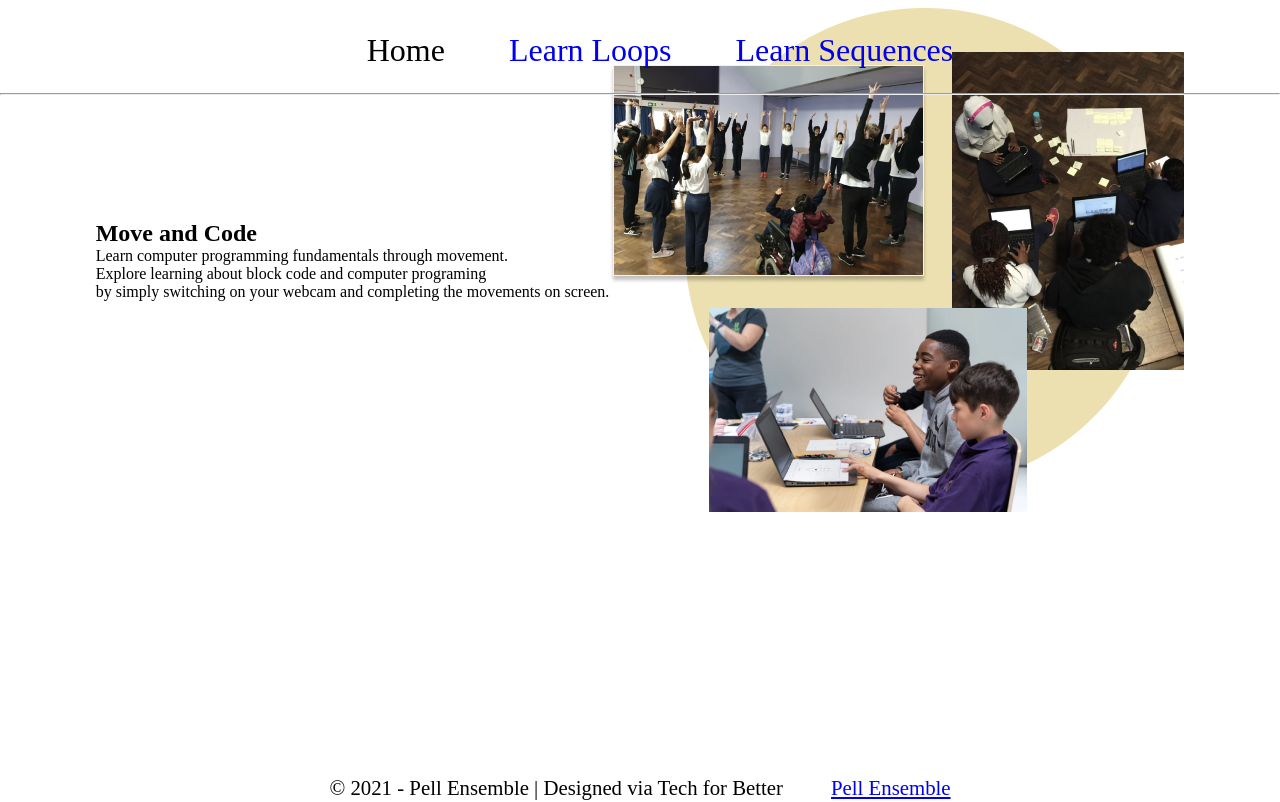
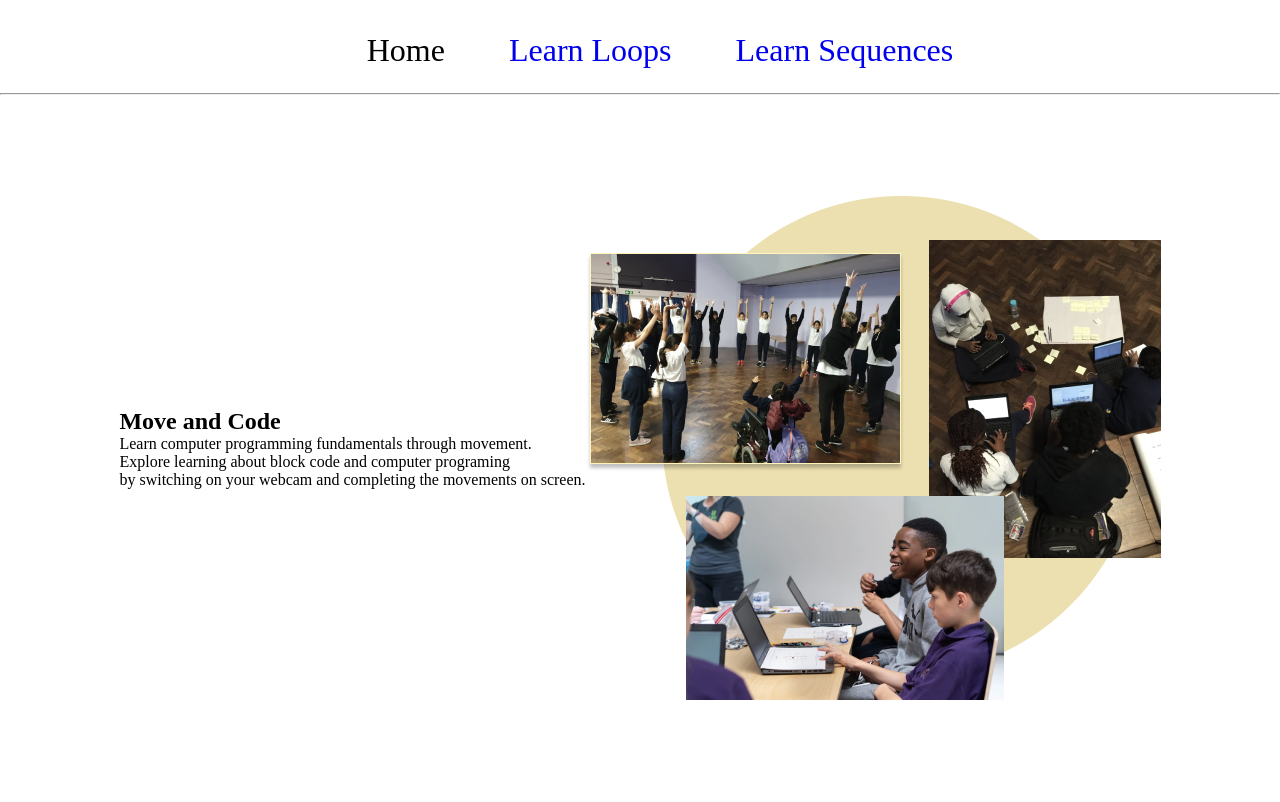
Before and after one commit to tech-for-better/Pell-Ensemble-MM, a React (Create React App) app: page / in a window 1280 px wide. Shown: the top 802 px of the page. Built offline with nearby package versions, Linux system fonts and the light colour scheme.

Commit message:
center main image and change footer position to sticky

```diff
--- a/src/components/Footer.js
+++ b/src/components/Footer.js
@@ -11,7 +11,7 @@ gap: 3rem;
   width: 100%;
   text-align: center;
   margin-bottom: auto;
-  position: absolute;
+  position: sticky;
     justify-content: center;
   }
   .copyright {
--- a/src/pages/Home.js
+++ b/src/pages/Home.js
@@ -7,8 +7,8 @@ const HomeStyles = styled.div`{
 display: flex;
 justify-content: center;
 align-items: center;
-top: 50%;
-bottom: 50%;
+height: 110vh;
+position: relative;
 }
 .circle {
 width: 479px;
@@ -37,7 +37,7 @@ export default function Home() {
 <br />
 Explore learning about block code and computer programing
 <br />
-by simply switching on your webcam and completing the movements on screen.</p>
+by switching on your webcam and completing the movements on screen.</p>
             </div>
             <img className="circle" src={main_image}>
             </img>
```
